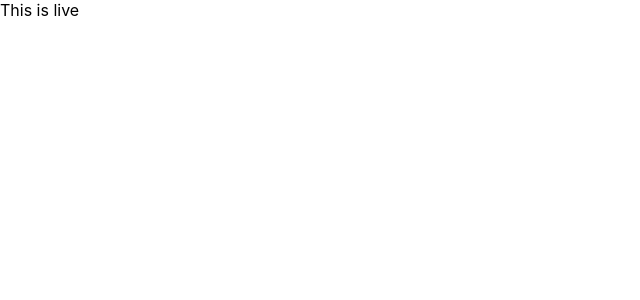
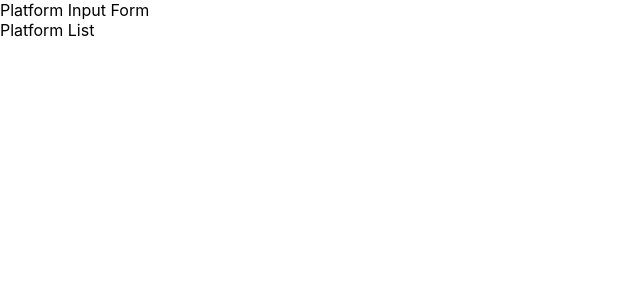
Before and after one commit to mvlt18/react-redux-app-frontend, a React (Create React App) app: page /platforms/1 in a window 1280 px wide. Shown: the top 300 px of the page, without its empty margins (0-640 px from the left). Built offline with nearby package versions, Linux system fonts and the light colour scheme; no server answers.

Commit message:
added container and fetch action to fetch platforms backend data

```diff
--- a/src/App.js
+++ b/src/App.js
@@ -1,15 +1,20 @@
 import React from 'react';
 import './App.css';
+import { connect } from 'react-redux'
+import PlatformsContainer from './containers/PlatformsContainer'
 
 class App extends React.Component {
 
+
   render () {
     return (
-      "This is live"
+      <div>
+      <PlatformsContainer/>
+      </div>
     );
   }
 
 }
 
 
-export default App;
+export default connect()(App);
--- /dev/null
+++ b/src/actions/fetchPlatforms.js
@@ -0,0 +1,10 @@
+export function fetchPlatforms() {
+  return (dispatch) => {
+    fetch('http://localhost:3000/api/v1/platforms')
+    .then(resp => resp.json())
+    .then(platforms => dispatch({
+      type: 'FETCH_PLATFORMS',
+      payload: platforms
+    }))
+  }
+}
--- /dev/null
+++ b/src/containers/PlatformsContainer.js
@@ -0,0 +1,33 @@
+import React from 'react'
+import {connect} from 'react-redux'
+import {Route, Switch} from 'react-router-dom'
+
+import {fetchPlatforms} from '../actions/fetchPlatforms'
+
+import Platforms from '../components/Platforms'
+import PlatformInput from '../components/PlatformInput'
+
+
+class PlatformsContainer extends React.Component {
+
+  componentDidMount() {
+    this.props.fetchPlatforms()
+  }
+
+  render() {
+      return (
+          <div>
+          <PlatformInput/>
+          <Platforms/>
+          </div>
+      )
+  }
+}
+
+const mapStateToProps = state => {
+  return {
+    platforms: state.platforms
+  }
+}
+
+export default connect(mapStateToProps, {fetchPlatforms})(PlatformsContainer);
--- a/src/reducers/platformsReducer.js
+++ b/src/reducers/platformsReducer.js
@@ -1,6 +1,8 @@
 //// Might not need this reducer ////
 export default function platformsReducer(state = {platforms: []}, action) {
   switch (action.type) {
+    case 'FETCH_PLATFORMS':
+      return {platforms: action.payload}
     default:
       return state;
   }
```
